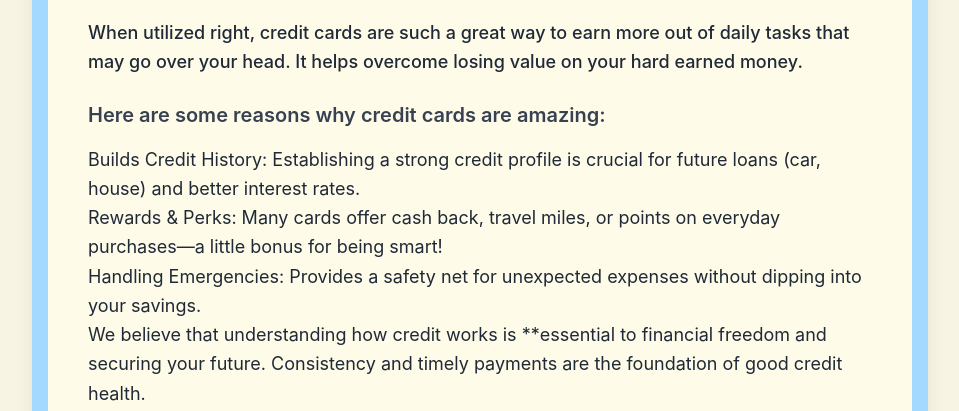
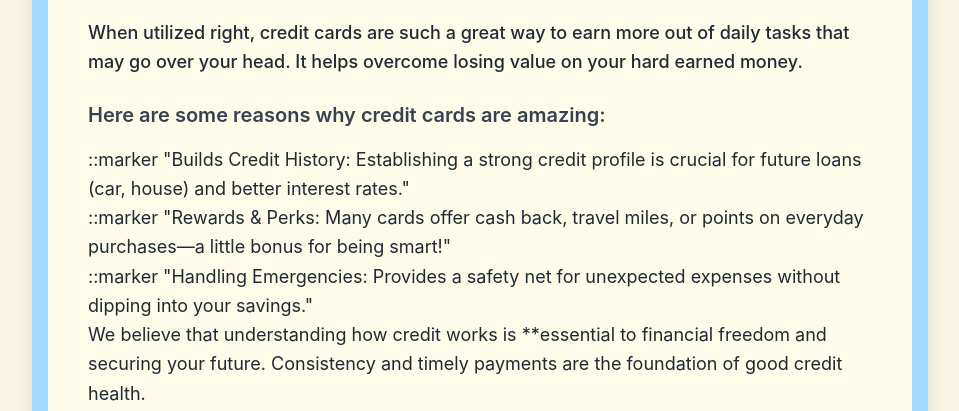
Before and after one commit to pj10080363/jumipark.github.io, a plain HTML site: page index.html in a window 1280 px wide. Shown: the part 546-957 px from the top of the page, without its empty margins (160-1119 px from the left). Drawn offline with nearby package versions, Linux system fonts and the light colour scheme.

Commit message:
Update index.html

```diff
--- a/index.html
+++ b/index.html
@@ -58,13 +58,16 @@
             </p>
         <ul>
                 <li>
-                    Builds Credit History: Establishing a strong credit profile is crucial for future loans (car, house) and better interest rates.
+                    ::marker
+                    "Builds Credit History: Establishing a strong credit profile is crucial for future loans (car, house) and better interest rates."
                 </li>
                 <li>
-                    Rewards & Perks: Many cards offer cash back, travel miles, or points on everyday purchases—a little bonus for being smart!
+                    ::marker
+                    "Rewards & Perks: Many cards offer cash back, travel miles, or points on everyday purchases—a little bonus for being smart!"
                 </li>
                 <li>
-                   Handling Emergencies: Provides a safety net for unexpected expenses without dipping into your savings.
+                    ::marker
+                   "Handling Emergencies: Provides a safety net for unexpected expenses without dipping into your savings."
                 </li>
             </ul>
 
```
